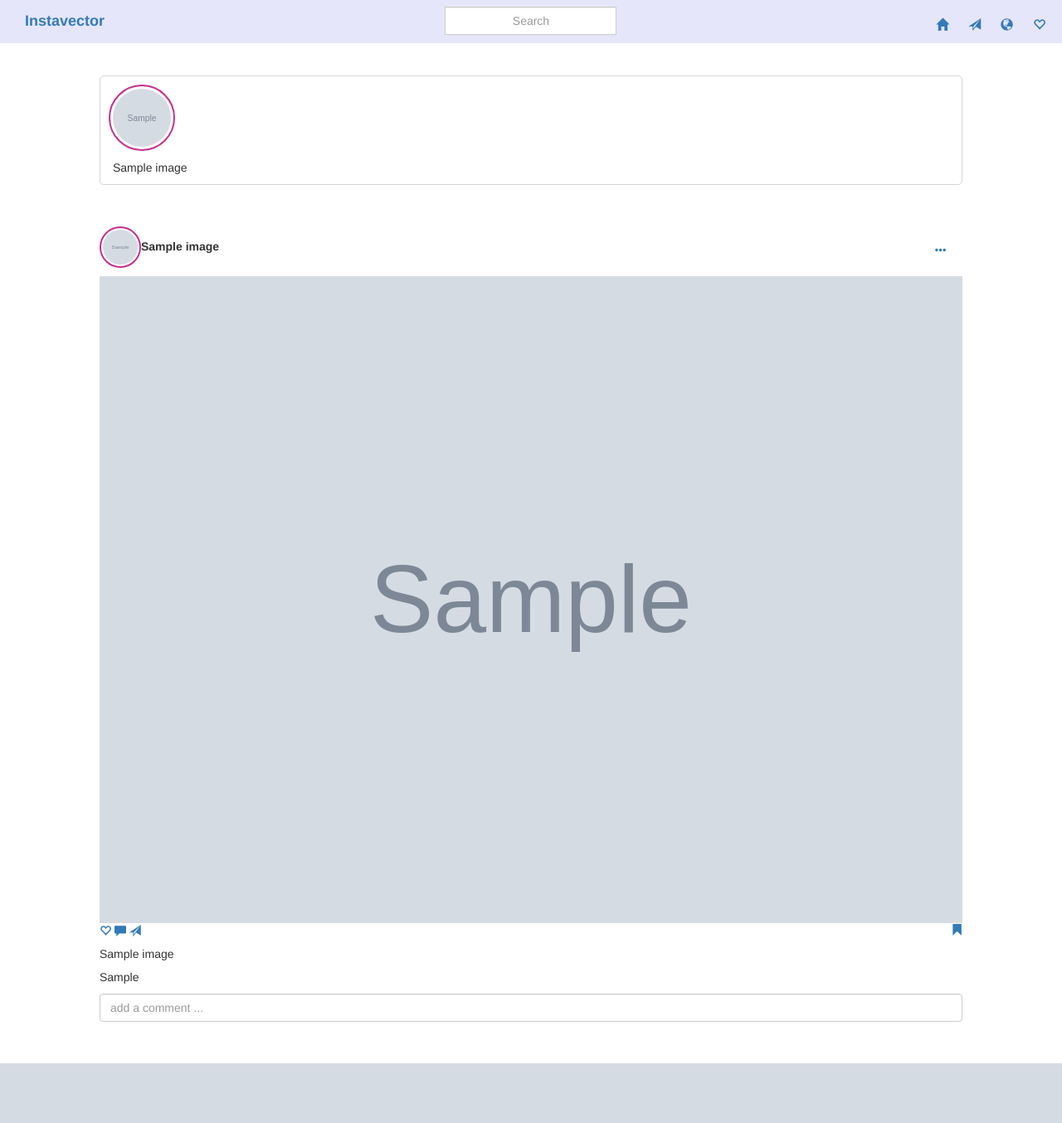
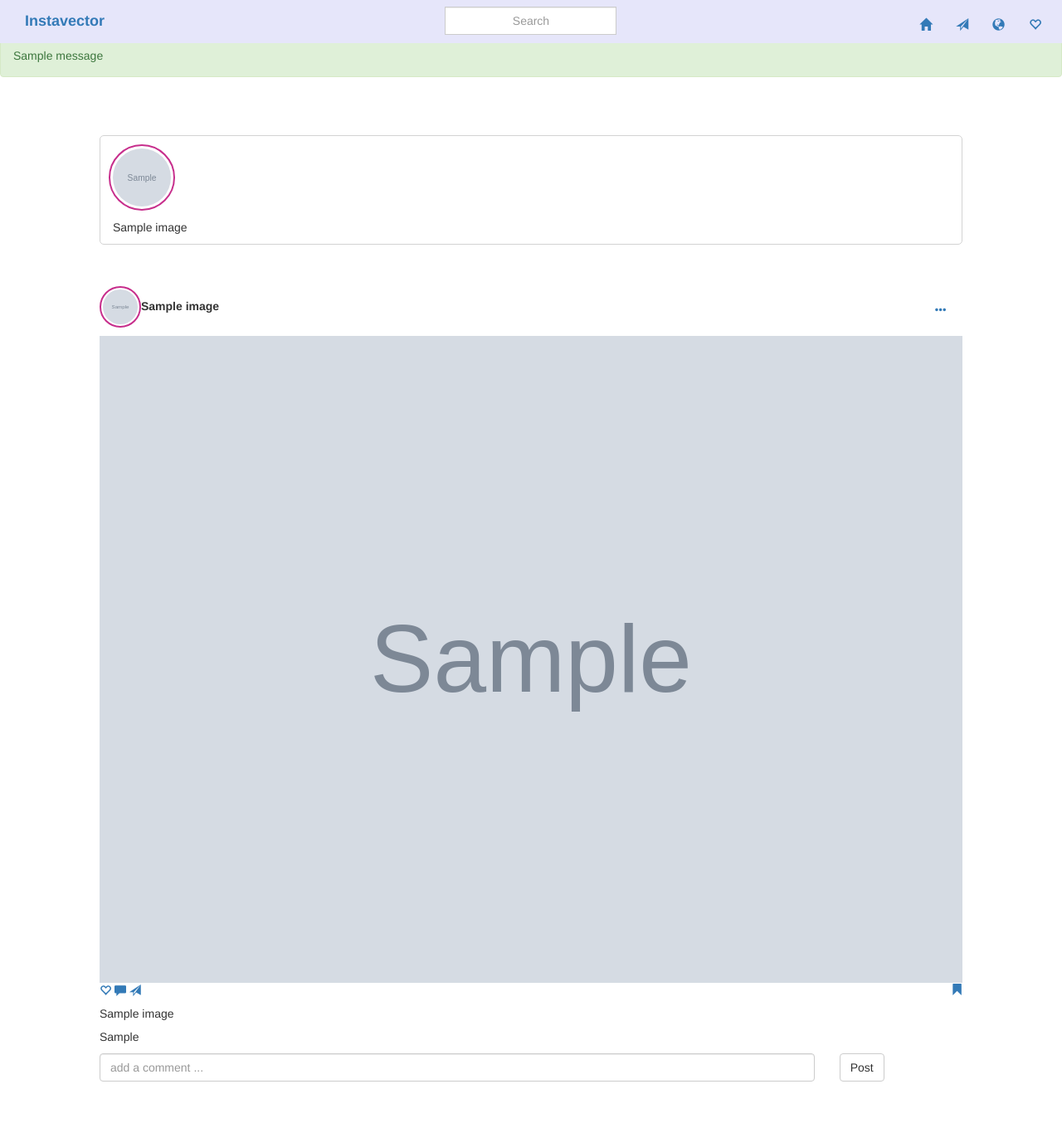
Before and after one commit to Vector254/instavector, a Django app: page / in a window 1280 px wide. Shown: the whole page at 83% size. Before the commit the page ends 1282 px from the top, so only its background shows below. Run offline with Django 3.2, Linux system fonts and the light colour scheme; a user stored in the database is signed in; tables that the repository leaves empty hold one stand-in row (values such as "Sample post"); grey boxes marked "Sample" are stand-in pictures; one stand-in notice (Sample message) is shown; some libraries are stand-ins or nearby versions.

Commit message:
add email field to registration form

```diff
--- a/instavector/templates/base.html
+++ b/instavector/templates/base.html
@@ -21,6 +21,14 @@
 </head>
 <body>
   {% include "navbar.html" %}
+  {% if messages %}
+    {% for message in messages%}
+      <div class="alert alert-{{message.tags}}">
+        {{message}}
+      </div>
+    {% endfor %}
+  {% endif %}
+
     {% block content %}
     {%endblock%}
     {% block scripts %}
--- a/instavector/templates/index.html
+++ b/instavector/templates/index.html
@@ -50,7 +50,14 @@
 
         </div>
         <div class="card-footer text-muted">
-          <input type="text" class="form-control" placeholder="add a comment ...">
+            <div class="row">
+                <div class="col-md-10">
+                <input type="text-area" class="form-control" placeholder="add a comment ...">
+                </div>
+                <div class="col-md-2">
+                <button class="btn btn-default">Post</button>
+                </div>
+            </div>
         </div>
       </div>
       {% endfor %}
--- a/instavector/templates/registration/login.html
+++ b/instavector/templates/registration/login.html
@@ -30,7 +30,7 @@
                     </div>
                     <div class="card-body mt-3 mb-3 mr-2 ml-4">
                         <a href="/accounts/password_reset/">forgot password?</a><br>
-                        Don't have an account? <a href="/accounts/register">Sign up</a>
+                        Don't have an account? <a href="/register">Sign up</a>
                     </div>
                     <input type="hidden" name="next" value="{{next}}">
 
--- a/instavector/templates/registration/registration_form.html
+++ b/instavector/templates/registration/registration_form.html
@@ -17,7 +17,7 @@
 
           <form method="post">
             {% csrf_token %}
-            {{form}}
+            {{form.as_p}}
             <div class="form-group">
               <input type="submit" class="btn btn-primary btn-sm" value="Sign Up">
             </div>
--- a/instavector/views.py
+++ b/instavector/views.py
@@ -3,11 +3,20 @@ from django.http  import HttpResponse
 from django.contrib.auth.decorators import login_required
 from django.contrib.auth import login, authenticate
 from .models import Image,Comment,Profile
-from django.contrib.auth.forms import UserCreationForm
+from django.contrib import messages
+from .forms import UserRegistrationForm
 
 # Create your views here.
 def register(request):
-    form = UserCreationForm()
+    if request.method == 'POST':
+        form = UserRegistrationForm(request.POST)
+        if form.is_valid():
+            form.save()
+            username = form.cleaned_data.get('username')
+            messages.success(request, f'Account created for {username}!')
+            return redirect('index')
+    else:
+        form = UserRegistrationForm()
     return render(request, 'registration/registration_form.html',{'form':form})
 
 @login_required(login_url='/accounts/login/')
--- a/static/css/navbar.css
+++ b/static/css/navbar.css
@@ -8,9 +8,11 @@
     margin-right: 20px;
     margin-top: 20px;
     font-size: 15px;
+    width: 20px;
 
 
 }
+
 .navbar{
     background-color: lavender;
     border: 2px solid black;
```
Also changed, not shown: instavector/forms.py (added, +11 -0 lines), media/pics/ford12.jpeg (added), media/pics/ribs.jpeg (added), media/pics/six.jpg (added).
